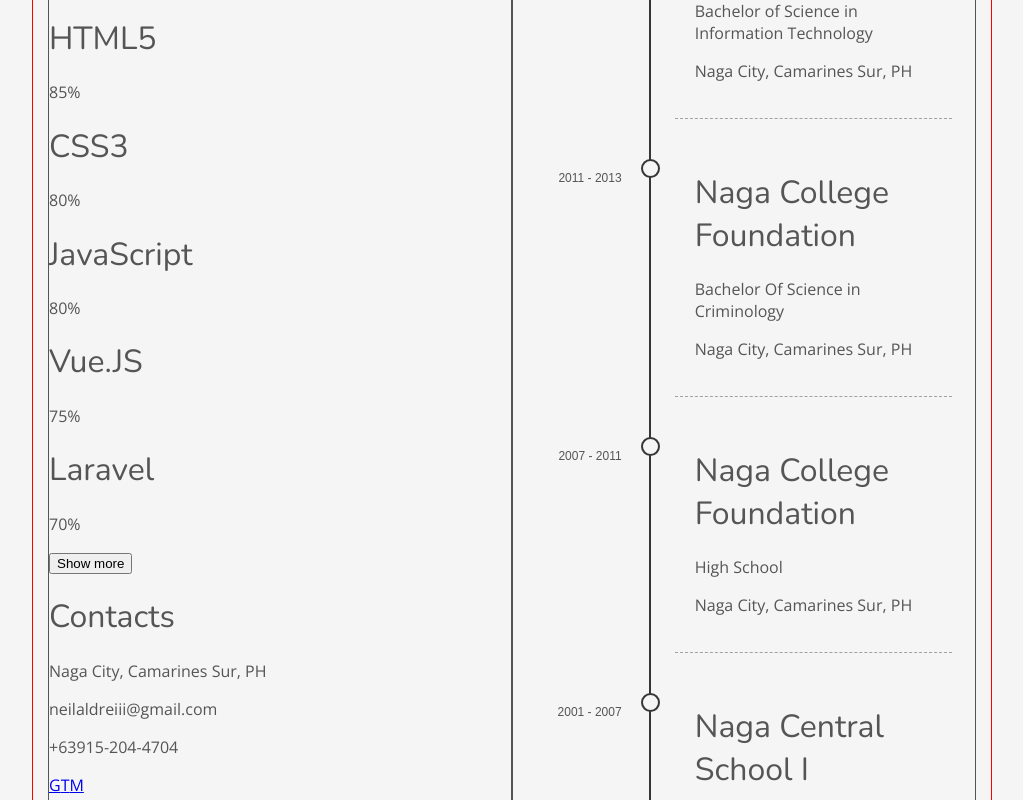
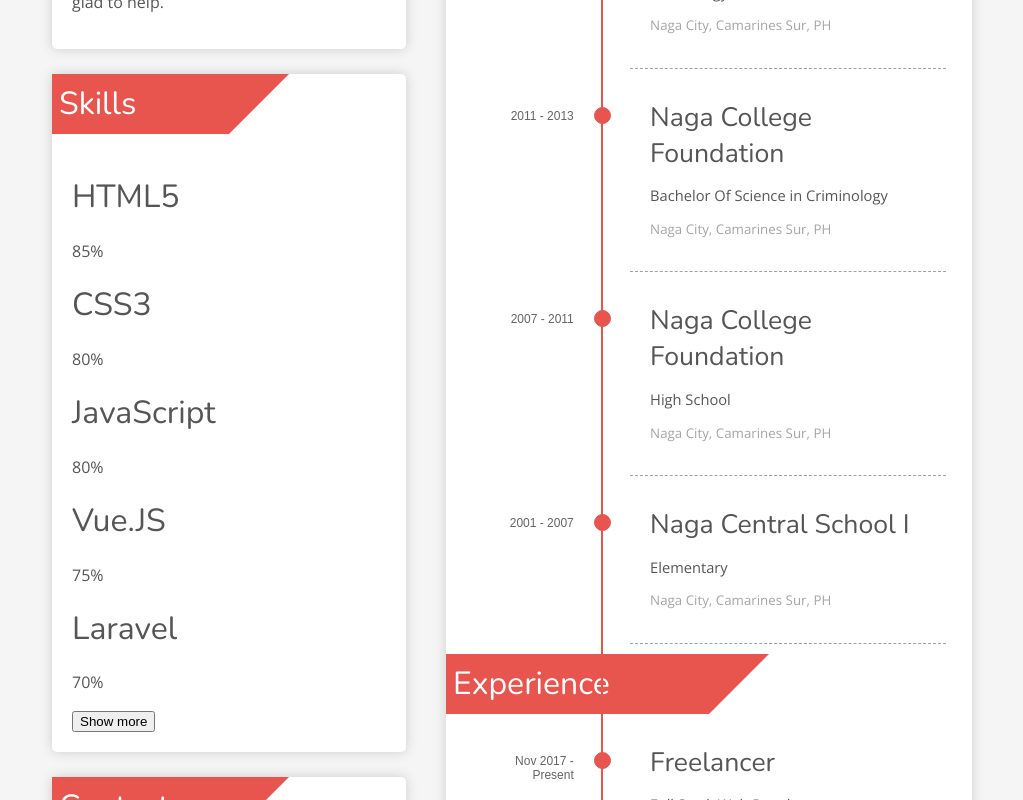
Before and after one commit to neilaldreiii/neilaldrei, a Vue app: page / in a window 1280 px wide. Shown: the part 1060-1860 px from the top of the page, without its empty margins (128-1151 px from the left). Built offline with nearby package versions, Linux system fonts and the light colour scheme.

Commit message:
Finished styling timeline, added header default style, changed classes of container columns

```diff
--- a/src/assets/css/default.css
+++ b/src/assets/css/default.css
@@ -19,16 +19,48 @@ h1, h2, h3, h4, h5, h6 {
     font-weight: normal;
     font-family: 'Nunito', sans-serif;
 }
-
+header {
+    background-color: #e8554e;
+    width: 50%;
+    line-height: 60px;
+    color: white;
+    position: relative;
+}
+header:before {
+    content: "";
+    width: 0px;
+    height: 0px;
+    border-top: 60px solid #e8554e;
+    border-right: 60px solid transparent;
+    position: absolute;
+    left: 100%;
+    top: 0px;
+}
+header h1 {
+    margin: 0 7px;
+}
 .container {
     width: 75%; /* for 1920x1080 or larger screen */
     margin: auto; /* Centered */
-    padding: 15px;
-    border: 1px solid red;
     display: flex;
     flex-flow: row;
 }
-.container>.col {
-    width: 50%;
-    border: 1px solid;
+.container>div, .col {
+    margin: 5px 5px;
+    padding: 15px;
 }
+.container>.left {
+    width: 40%;
+}
+.container>.right {
+    flex-grow: 1;
+}
+.container .left>div, .container .right>div {
+    background: #FFF;
+    margin: 25px 0;
+    border-radius: 5px;
+    box-shadow: 0 0 12px #ccc;
+}
+.content {
+    padding: 20px;
+}
--- a/src/assets/css/main.css
+++ b/src/assets/css/main.css
@@ -38,21 +38,24 @@
 /*
 * Timeline
 */
+.app-timeline {
+    flex-grow: 1;
+}
 .timeline { /* Timeline Container */
     position: relative;
-    margin: 30px auto;
+    margin: auto;
 }
 
 .timeline::after { /* Actual Time"LINE" */
     content: '';
     position: absolute;
     width: 2px;
-    background-color: #363636;
+    background-color: #e8554e;
     top: 0;
     bottom: 0;
     left: 30%;
     margin-left: -3px;
-    z-index: -1;
+    z-index: 1;
 }
 .timeline-item { /* Container for descriptions / date /etc */
     display: flex;
@@ -71,10 +74,10 @@
     position: absolute;
     width: 15px;
     height: 15px;
-    right: -8px;
-    background-color: #F5F5F5;
-    border: 2px solid #363636;
-    top: 30px;
+    right: -7px;
+    background-color: #e8554e;
+    border: 1px solid #df5757;
+    top: 28px;
     border-radius: 50%;
     z-index: 1;
 }
@@ -86,6 +89,22 @@
 }
 .timeline .location {
     font-size: 10pt;
+}
+.timeline .date h3 {
+    margin: 0;
+    color: rgb(100, 100, 100);
+    font-size: 9pt;
+}
+.timeline .description h1 {
+    margin: 0;
+    font-size: 20pt;
+}
+.timeline p:first-of-type {
+    font-size: 11pt;
+}
+.timeline p:last-of-type {
+    font-size: 10pt;
+    color: #a5a5a5;
 }
 
 /*
--- a/src/components/AppFooter.vue
+++ b/src/components/AppFooter.vue
@@ -1,5 +1,5 @@
 <template>
-    <div class="container">
+    <div class="app-footer">
         <footer>
             <div class="footer-contacts">
                 <p>Naga City, Camarines Sur, PH</p>
--- a/src/components/Timeline.vue
+++ b/src/components/Timeline.vue
@@ -6,13 +6,13 @@
             </header>
             <div class="timeline-item" v-for="edu in educations" :key="edu.index">
                 <div class="date">
-                    <h3 style="font-size: 9pt;">{{ edu.date }}</h3>
+                    <h3>{{ edu.date }}</h3>
                 </div>
                 <div class="description">
                     <h1>
                         {{ edu.school }}
                     </h1>
-                    <p>
+                    <p class="school">
                         {{ edu.degree }}
                     </p>
                     <p>
@@ -25,7 +25,7 @@
             </header>
             <div class="timeline-item" v-for="exp in experience" :key="exp.index">
                 <div class="date">
-                    {{ exp.date }}
+                    <h3>{{ exp.date }}</h3>
                 </div>
                 <div class="description">
                     <h1>
@@ -76,7 +76,7 @@ export default {
             ],
             experience: [
                 {
-                    Company: "Freelancer",
+                    company: "Freelancer",
                     date: "Nov 2017 - Present",
                     position: "Full Stack Web Developer",
                     location: "Naga City, Camarines Sur, PH"
@@ -97,4 +97,5 @@ export default {
 .date h3{
     font-family: sans-serif;
 }
+
 </style>
--- a/src/views/Profile.vue
+++ b/src/views/Profile.vue
@@ -2,12 +2,12 @@
     <div class="app">
         <app-banner></app-banner>
         <div class="container">
-            <div class="col">
+            <div class="left">
                 <app-intro></app-intro>
                 <app-skills></app-skills>
                 <app-contacts></app-contacts>
             </div>
-            <div class="col">
+            <div class="right">
                 <app-timeline></app-timeline>
             </div>
         </div>
```
